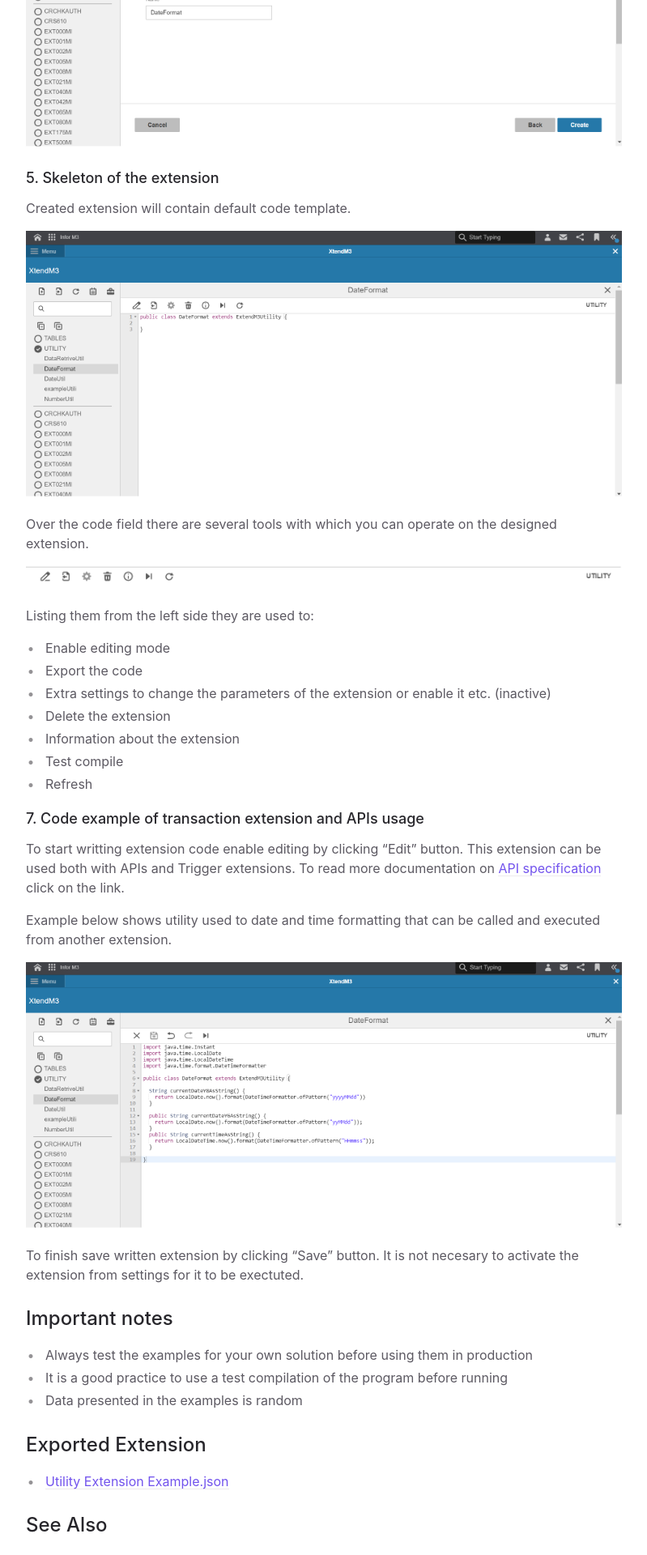
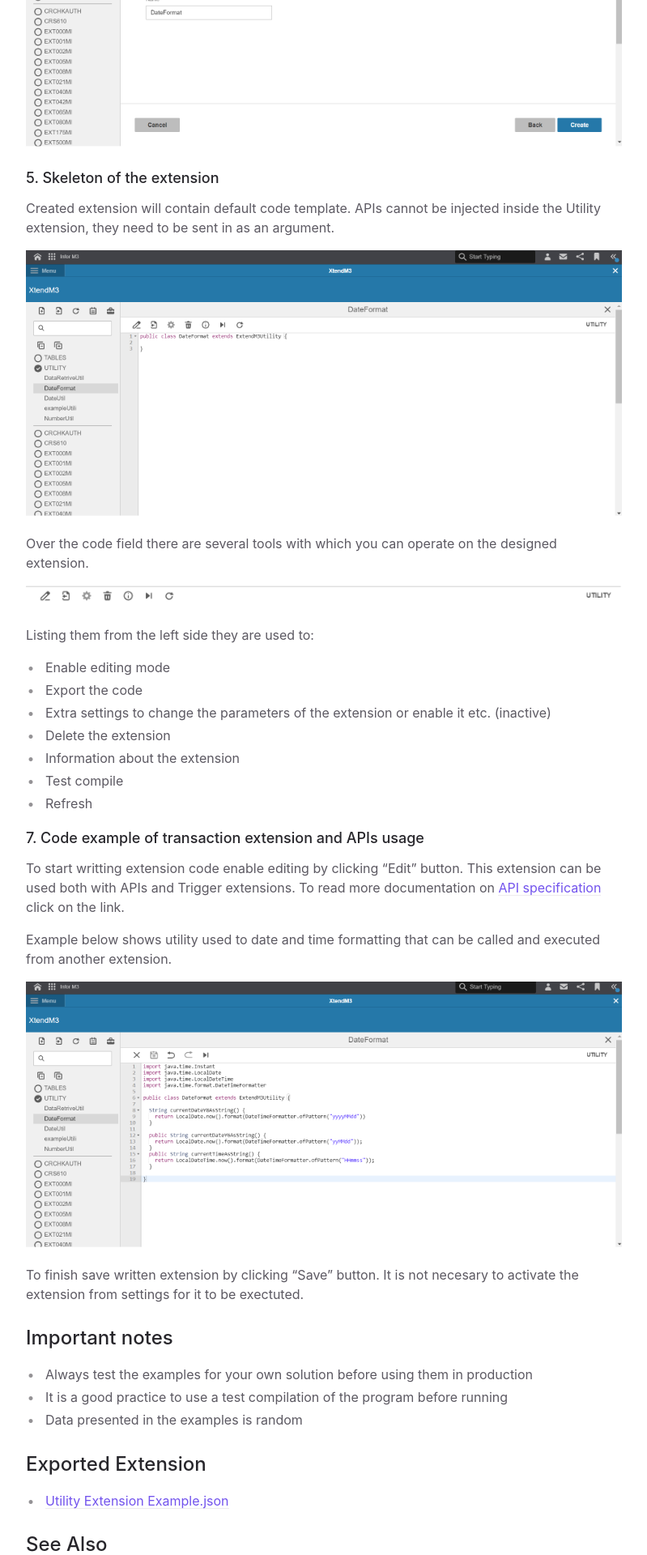
Before and after one commit to infor-cloud/xtendm3, a Jekyll site: the page built from docs/examples/Utility-extension.md, in a window 1280 px wide. Shown: the part 2693-4613 px from the top of the page at 81% size, without its empty margins (372-1171 px from the left). Built offline with Jekyll 4.4.1, drawn with Linux system fonts in a browser that asks for light colours.

Commit message:
Api injection note

```diff
--- a/docs/examples/Utility-extension.md
+++ b/docs/examples/Utility-extension.md
@@ -51,6 +51,7 @@ Input extension name. Then select "Create" button.
 
 ### 5. Skeleton of the extension
 Created extension will contain default code template.
+APIs cannot be injected inside the Utility extension, they need to be sent in as an argument.
 
 <img src="../../../assets/attachments/ext-util/template.png" width="950">
 
```
Also changed, not shown: 1 other file.
